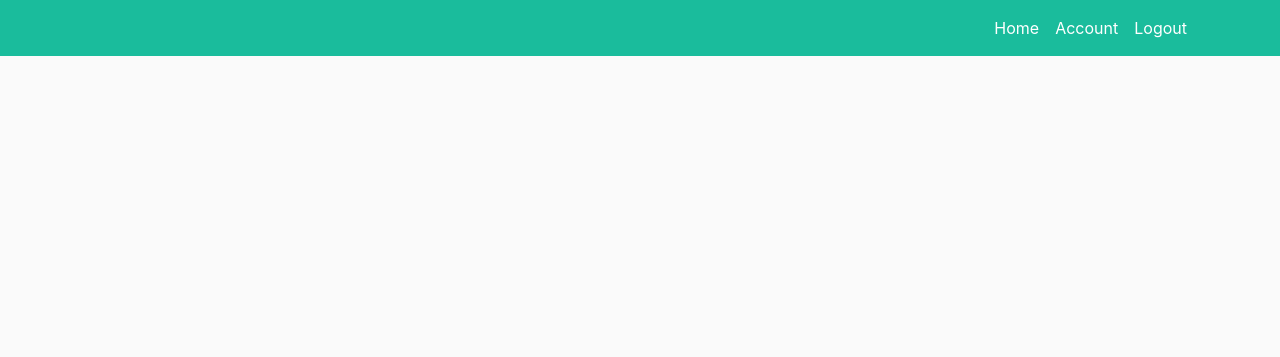
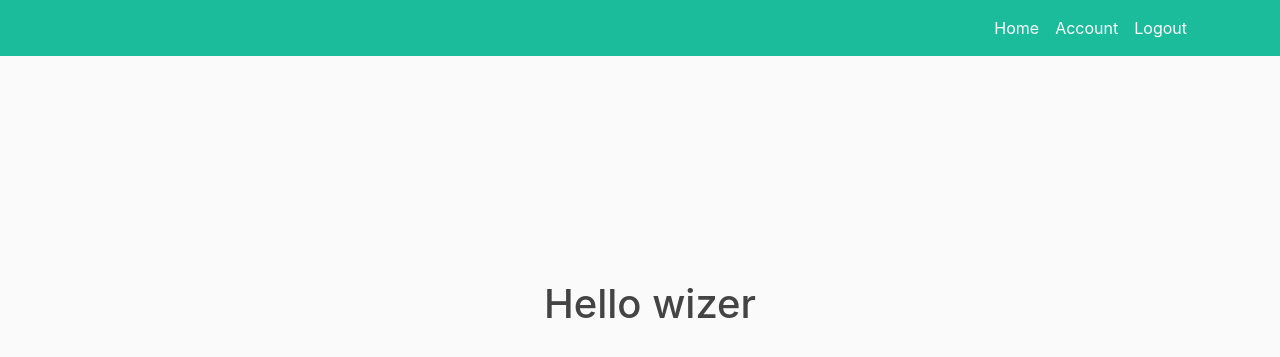
Before and after one commit to tatkaal/NLP_timeline, a Flask app: page /home in a window 1280 px wide. Shown: the top 357 px of the page. Run offline with Flask 2, Linux system fonts and the light colour scheme; a user stored in the database is signed in; some libraries are stand-ins or nearby versions.

Commit message:
added regex to remove bullet points and reviewd home.html

```diff
--- a/sentenceLabellingTool/labellertool/generate_data.py
+++ b/sentenceLabellingTool/labellertool/generate_data.py
@@ -7,6 +7,7 @@ from nltk import pos_tag
 from nltk.corpus import stopwords
 import string
 import os
+import re
 
 from labellertool.datareader import prepare_text
 
@@ -34,7 +35,7 @@ class sentencelabel:
 
         for text in texts:
             for word in text:
-
+                word = re.sub(r'[^\w\s]','',word)
                 new_texts.append(word_tokenize(word.translate(str.maketrans('', '', string.punctuation))))
         # flat_list_sent = [item for sublist in new_texts for item in sublist]
         sent_pos_tags = [pos_tag(sent) for sent in new_texts]
--- a/sentenceLabellingTool/labellertool/templates/home.html
+++ b/sentenceLabellingTool/labellertool/templates/home.html
@@ -1,6 +1,7 @@
 {% extends "layout.html" %}
 {% block content %}
   {% if current_user.is_authenticated %}
+  <h1>Hello {{ current_user.username }}</h1>
   {% else %}
     <h1>Please login first</h1>
   {% endif %}
```
